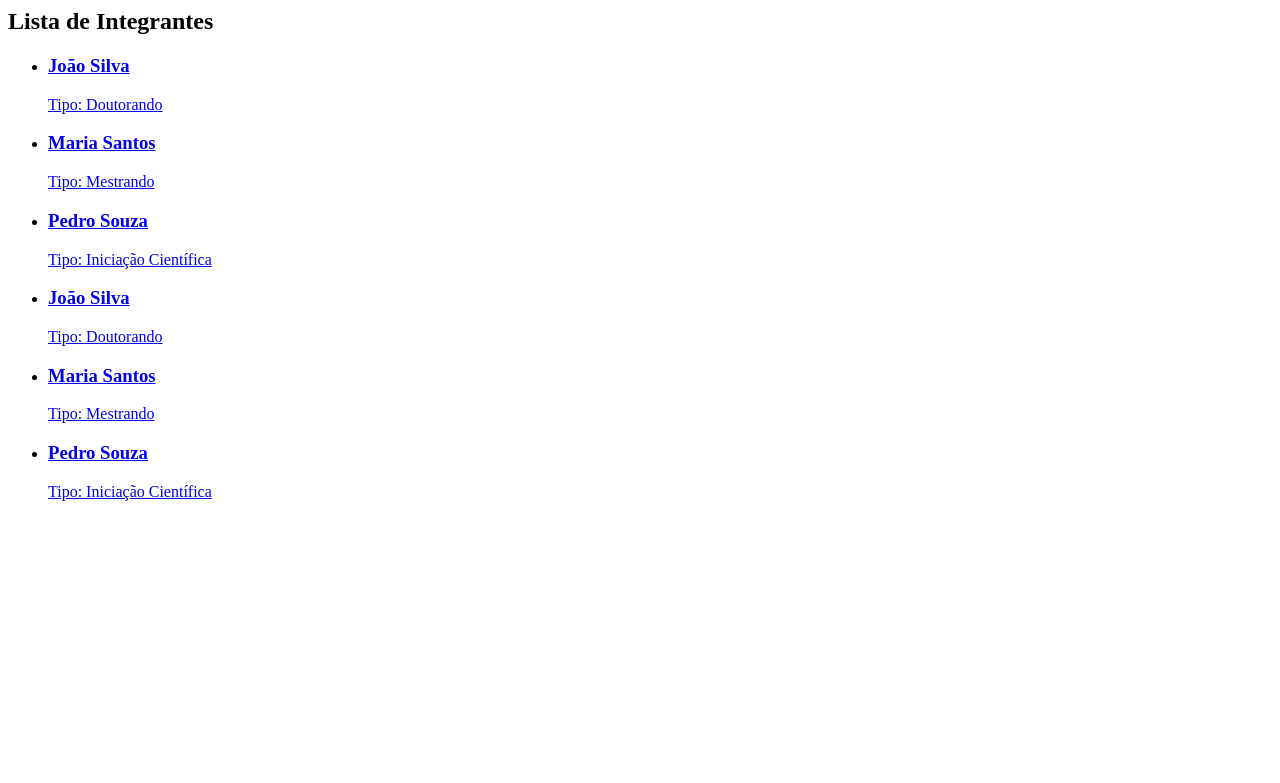
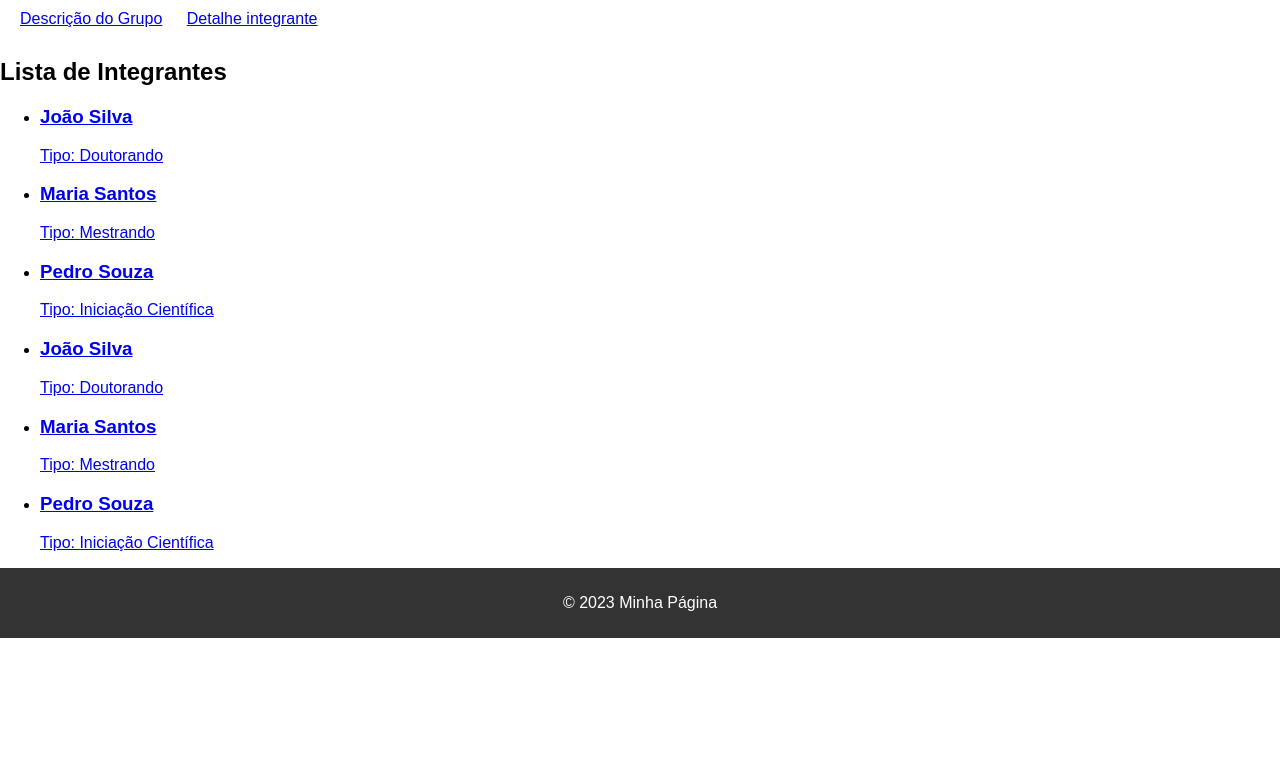
Before and after one commit to KaueFulgencio/programacao-web, a Django app: page /lista_integrantes/ in a window 1280 px wide. Shown: the top 783 px of the page. Run offline with Django 4.2, Linux system fonts and the light colour scheme; data comes from the database, SQL or seed files in the repository.

Commit message:
update htmls

```diff
--- a/projeto2-Kaue/projeto2/grupo_pesquisa/templates/lista_integrantes.html
+++ b/projeto2-Kaue/projeto2/grupo_pesquisa/templates/lista_integrantes.html
@@ -1,5 +1,45 @@
-
+<!DOCTYPE html>
+<html lang="en">
+<head>
+    <meta charset="UTF-8">
+    <meta name="viewport" content="width=device-width, initial-scale=1.0">
+    <title>Minha Página</title>
+    <style>
+        body {
+            font-family: Arial, sans-serif;
+            margin: 0;
+            padding: 0;
+        }
+        .navbar {
+            background-color: white;
+            color: #333;
+            padding: 10px;
+        }
+        nav ul {
+            list-style: none;
+            padding: 0;
+            margin: 0;
+        }
+        nav li {
+            display: inline;
+            margin: 10px;
+        }
+        .page-footer {
+            background-color: #333;
+            color: #fff;
+            text-align: center;
+            padding: 10px;
+        }
+    </style>
+</head>
+<body>
     {% block content %}
+        <nav class="navbar">
+            <ul>
+                <li><a href="{% url 'descricao_grupo' %}">Descrição do Grupo</a></li>
+                <li><a href="{% url 'detalhes_integrante' integrante_id=1 %}">Detalhe integrante</a></li>
+            </ul>
+        </nav>
         <section>
             <h2>Lista de Integrantes</h2>
             <ul class="integrantes-list">
@@ -15,4 +55,9 @@
                 {% endfor %}
             </ul>
         </section>
+        <footer class="page-footer">
+            <p>&copy; 2023 Minha Página</p>
+        </footer>
     {% endblock %}
+</body>
+</html>
```
Also changed, not shown: projeto2-Kaue/projeto2/grupo_pesquisa/templates/base.html (+1 -15 lines), projeto2-Kaue/projeto2/grupo_pesquisa/templates/detalhes_integrante.html (+100 -12 lines). Lines whose indentation alone changed are shown as unchanged.
